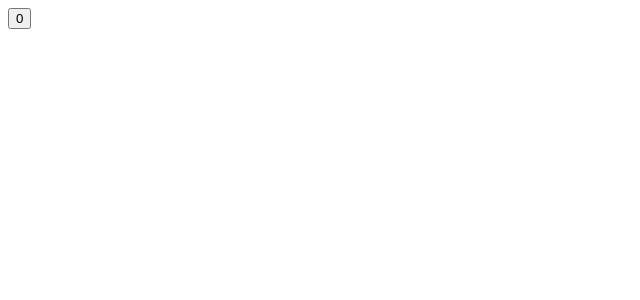
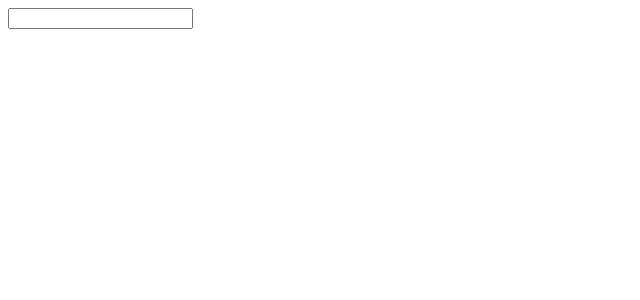
Before and after one commit to Menmery/React-basic_code, a React (Create React App) app: page / in a window 1280 px wide. Shown: the top 300 px of the page, without its empty margins (0-640 px from the left). Built offline with nearby package versions, Linux system fonts and the light colour scheme.

Commit message:
表单受控绑定

```diff
--- a/src/App.js
+++ b/src/App.js
@@ -1,21 +1,14 @@
 import { useState } from "react"
 
 function App() {
-  // 1.调用useState添加一个状态变量
-  // count 就是状态变量
-  // setCount 就是更新状态变量的函数
-  const [count, setCount] = useState(0)
-
-  // 2.事件回调
-  const changeCount = () => {
-    setCount(count + 1)
-  }
-
+  const [value, setValue] = useState('')
   return (
-    <div className="App">
-      <button onClick={changeCount}>{count}</button>
-    </div>
-  );
+    <input
+      type="text"
+      value={value}
+      onChange={e => setValue(e.target.value)}
+    />
+  )
 }
 
 export default App;
```
